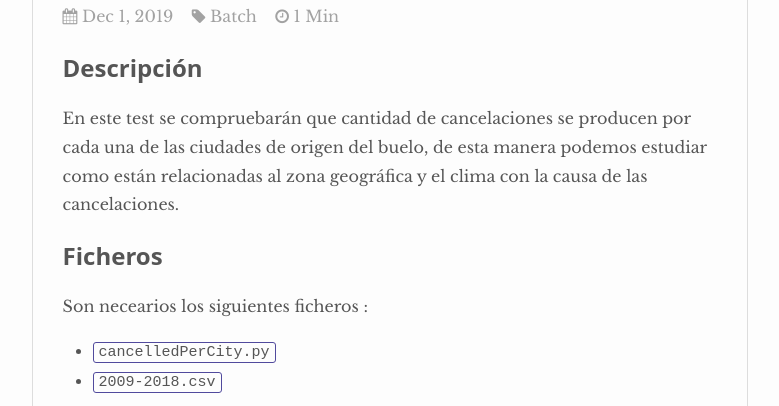
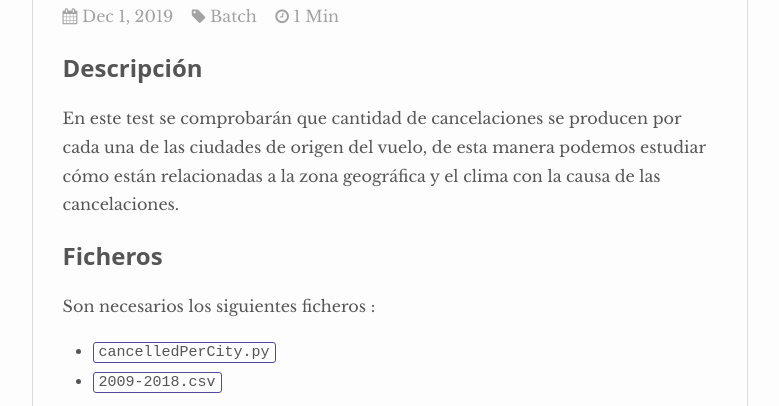
Before and after one commit to ivanfermena/Airline-Delay-Cancellation-Big-Data, a Jekyll site: the page built from _posts/2019-12-01-CancelledPerCity.md, in a window 1280 px wide and 900 px high, scrolled down 358 px. Shown: the part 152-558 px from the top of the window, without its empty margins (250-1029 px from the left). Built offline with Jekyll 4.4.1, drawn with Linux system fonts in a browser that asks for light colours; nearby versions of some CDN libraries.

Commit message:
Update 2019-12-01-CancelledPerCity.md

```diff
--- a/_posts/2019-12-01-CancelledPerCity.md
+++ b/_posts/2019-12-01-CancelledPerCity.md
@@ -1,17 +1,17 @@
 ---
 layout: post
 title:  "Cancelaciones en función de las ciudades"
-description: Que aeropuertos tiene más cancelaciones
+description: Qué aeropuertos tienen más cancelaciones
 categories: batch
 ---
 
 
 
 ## Descripción
-En este test se compruebarán que cantidad de cancelaciones se producen por cada una de las ciudades de origen del buelo, de esta manera podemos estudiar como están relacionadas al zona geográfica y el clima con la causa de las cancelaciones.
+En este test se comprobarán que cantidad de cancelaciones se producen por cada una de las ciudades de origen del vuelo, de esta manera podemos estudiar cómo están relacionadas a la zona geográfica y el clima con la causa de las cancelaciones.
 
 ## Ficheros
-Son necearios los siguientes ficheros :
+Son necesarios los siguientes ficheros :
 
 
 * `cancelledPerCity.py`
```
